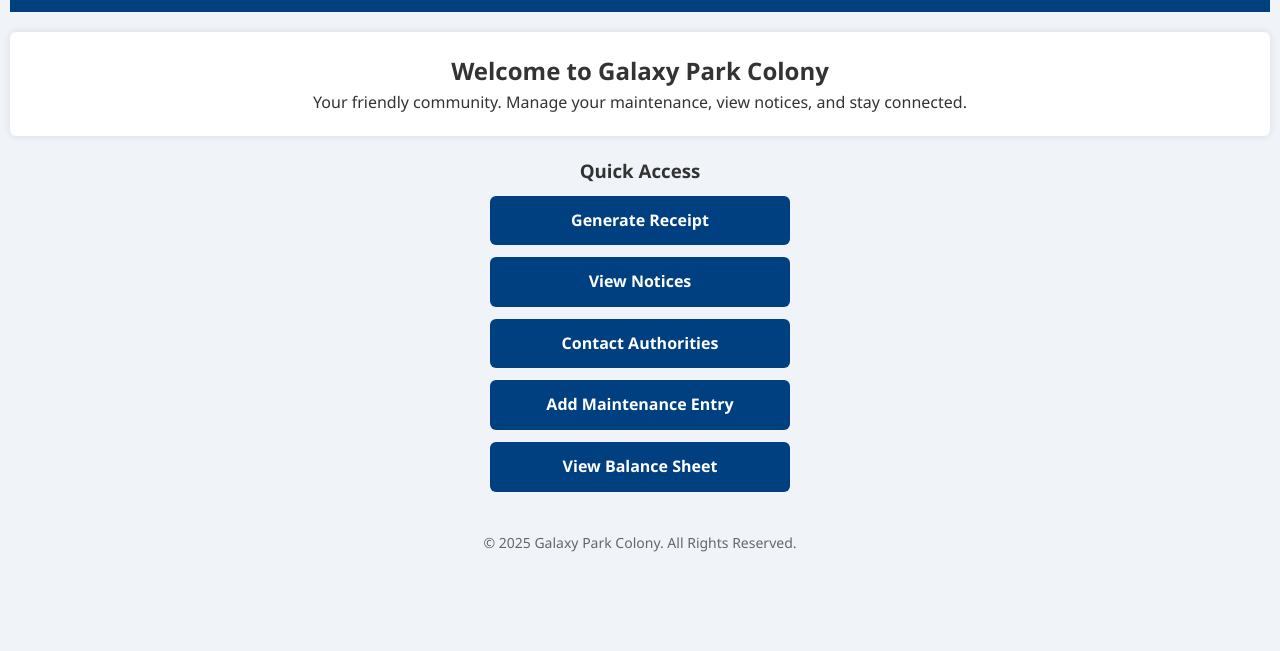
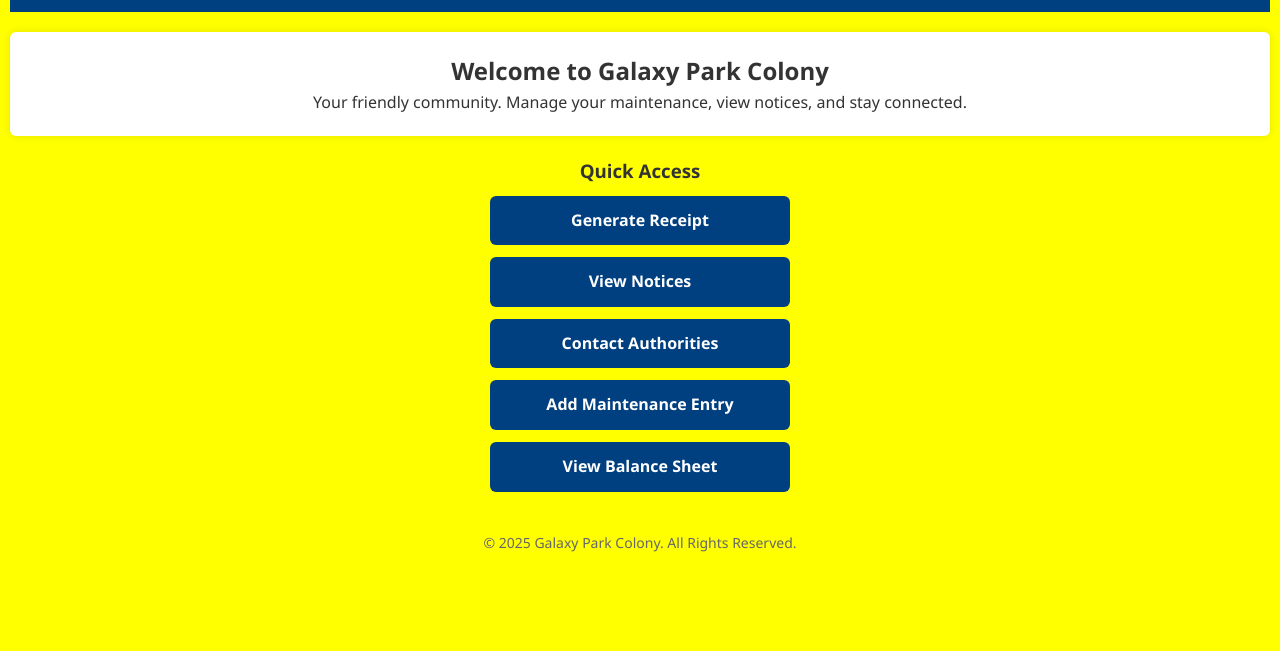
Before and after one commit to praveenbagwan1992/Galaxy-Park, a plain HTML site: page index.html in a window 1280 px wide. Shown: the part 149-800 px from the top of the page. Drawn offline with Linux system fonts and the light colour scheme.

Commit message:
Update style.css

```diff
--- a/style.css
+++ b/style.css
@@ -1,4 +1,8 @@
 /* Reset some default */
+body {
+  background: yellow !important;
+}
+
 * {
   margin: 0;
   padding: 0;
```
